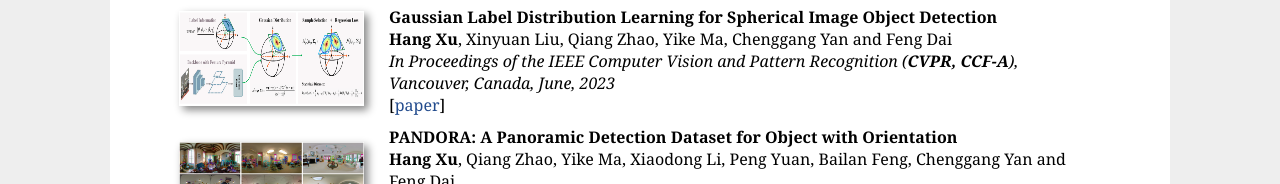
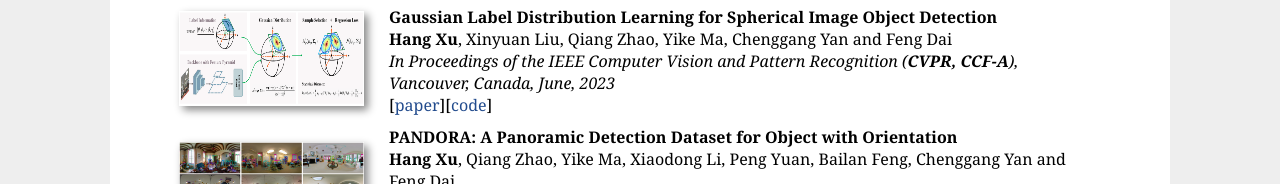
Before and after one commit to HangXu-CV/pandora.github.io, a plain HTML site: page index.html in a window 1280 px wide. Shown: the part 1200-1384 px from the top of the page. Drawn offline with Linux system fonts and the light colour scheme.

Commit message:
Update index.html

```diff
--- a/index.html
+++ b/index.html
@@ -132,7 +132,7 @@ ga('send', 'pageview');
 		<td><b>Gaussian Label Distribution Learning for Spherical Image Object Detection</b> <br>
 		<b>Hang Xu</b>,  Xinyuan Liu, Qiang Zhao, Yike Ma, Chenggang Yan and Feng Dai<br>
 		<i>In Proceedings of the IEEE Computer Vision and Pattern Recognition (<b>CVPR, CCF-A</b>), Vancouver, Canada, June, 2023</i>  <br>
-		[<a href="https://openaccess.thecvf.com/content/CVPR2023/papers/Xu_Gaussian_Label_Distribution_Learning_for_Spherical_Image_Object_Detection_CVPR_2023_paper.pdf">paper</a>]
+		[<a href="https://openaccess.thecvf.com/content/CVPR2023/papers/Xu_Gaussian_Label_Distribution_Learning_for_Spherical_Image_Object_Detection_CVPR_2023_paper.pdf">paper</a>][<a href="">code</a>]
 		</td>
     </tr>
     <tr></tr>
```
